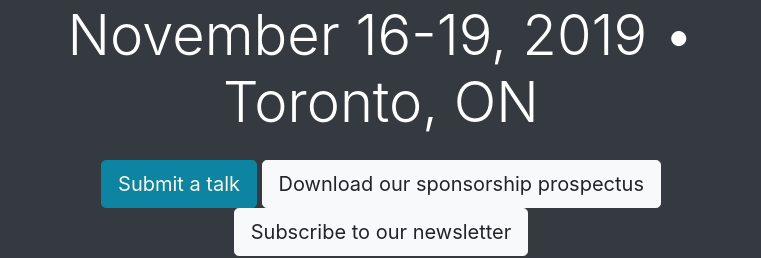
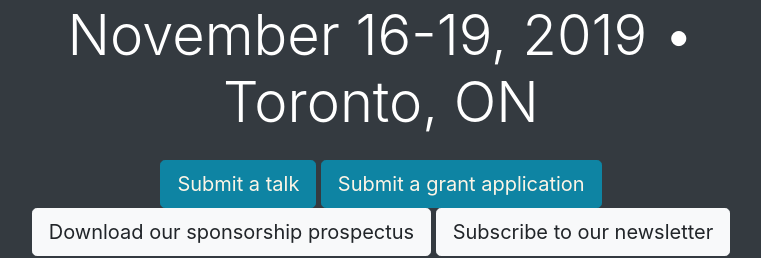
Before and after one commit to pyconca/2019-web, a plain HTML site: page index.html in a window 1280 px wide. Shown: the part 378-636 px from the top of the page, without its empty margins (259-1020 px from the left). Drawn offline with Linux system fonts and the light colour scheme.

Commit message:
added link to grant application

```diff
--- a/index.html
+++ b/index.html
@@ -22,6 +22,9 @@
                 <a href="https://cfp.pycon.ca/" class="btn btn-light btn-lg btn-pyconca">
                     Submit a talk
                 </a>
+                <a href="https://forms.gle/QMuhZHT3zCwgqKbD8" class="btn btn-light btn-lg btn-pyconca">
+                    Submit a grant application
+                </a>
                 <a href="https://2019.pycon.ca/pyconca-sponsorship-prospectus.pdf" class="btn btn-light btn-lg">
                     Download our sponsorship prospectus
                 </a>
```
